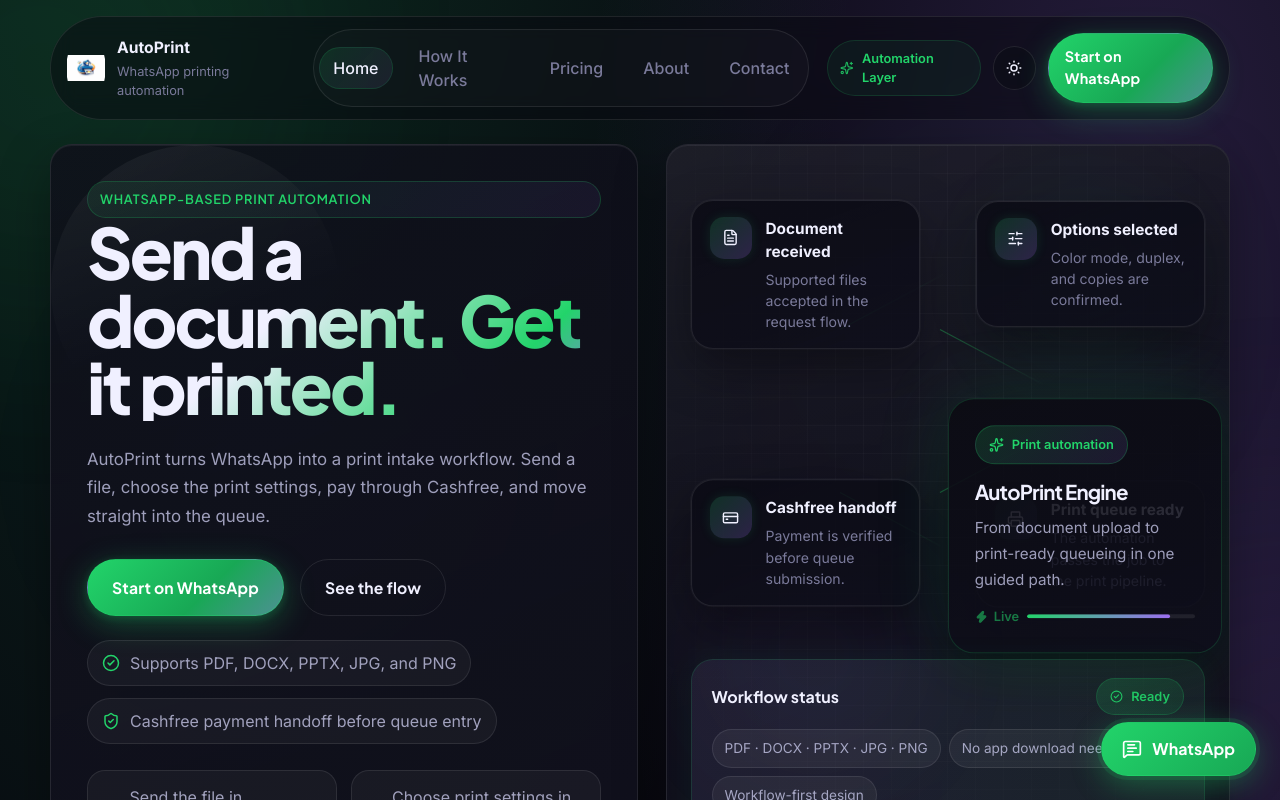
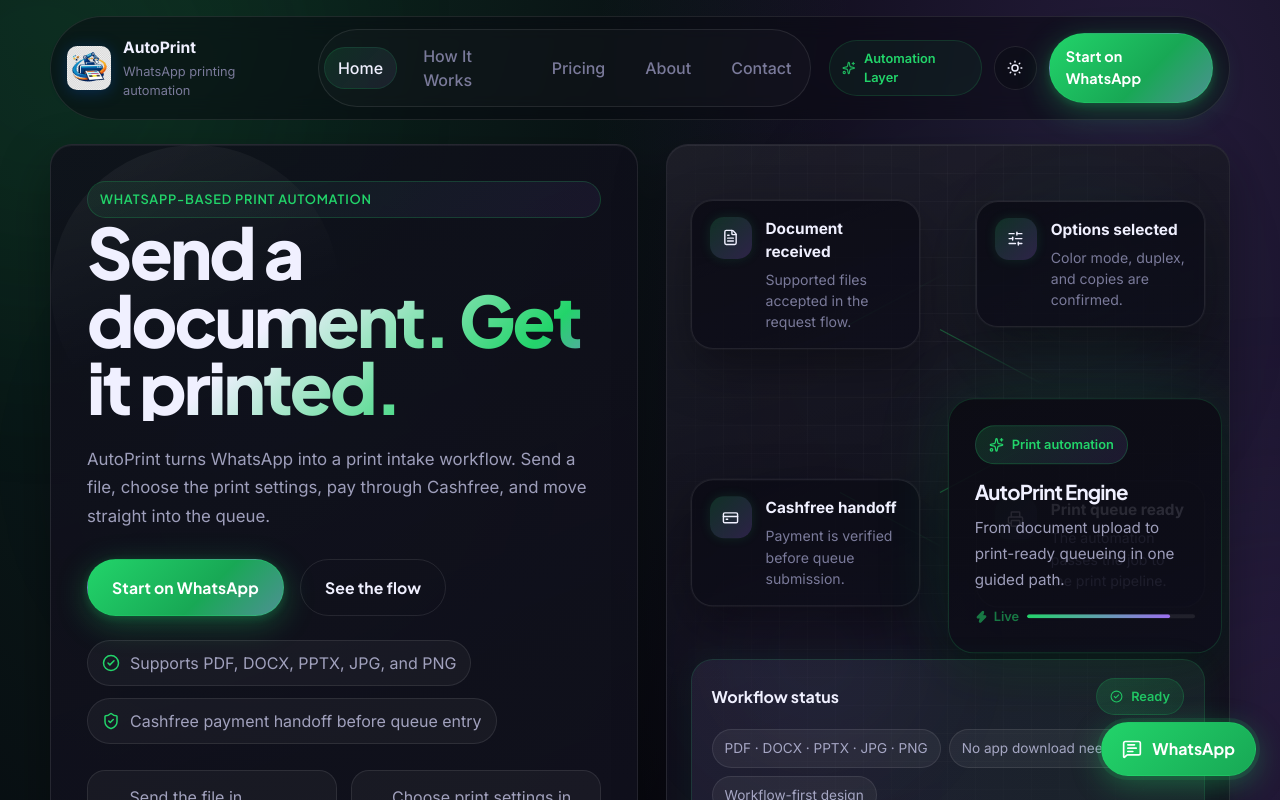
Before and after one commit to autoprintingg-prog/auto-p-website, a React (Vite) app: page / in a window 1280 px wide. Shown: the top 800 px of the page. Built offline with nearby package versions, Linux system fonts and the light colour scheme.

Commit message:
feat: upgrade logo - transparent PNG, larger size, drop-shadow effect

```diff
--- a/src/components/Footer.tsx
+++ b/src/components/Footer.tsx
@@ -11,7 +11,7 @@
         <div className="footer-grid">
           <div className="footer-copy">
             <span className="eyebrow">{footerEyebrow}</span>
-            <img src="/Logo.jpeg" alt={siteName} className="footer-logo" />
+            <img src="/logo.png" alt={siteName} className="footer-logo" />
             <h2>{siteName}</h2>
             <p>{footerDescription}</p>
             <div className="footer-format-row">
--- a/src/components/Navbar.tsx
+++ b/src/components/Navbar.tsx
@@ -34,7 +34,7 @@
       <div className={['navbar', isScrolled ? 'is-scrolled' : ''].join(' ')}>
         <NavLink className="brand" onClick={() => setIsMenuOpen(false)} to="/">
           <img
-            src="/Logo.jpeg"
+            src="/logo.png"
             alt={siteName}
             className="brand-logo"
           />
--- a/src/index.css
+++ b/src/index.css
@@ -1744,19 +1744,27 @@
 }
 
 .brand-logo {
-  width: 38px;
-  height: 38px;
+  width: 44px;
+  height: 44px;
   object-fit: contain;
   border-radius: 10px;
   flex-shrink: 0;
+  filter: drop-shadow(0 2px 8px rgba(0, 100, 255, 0.25));
+  transition: filter 0.3s ease, transform 0.3s ease;
+}
+
+.brand:hover .brand-logo {
+  filter: drop-shadow(0 4px 14px rgba(0, 120, 255, 0.45));
+  transform: scale(1.08);
 }
 
 .footer-logo {
-  width: 56px;
-  height: 56px;
+  width: 72px;
+  height: 72px;
   object-fit: contain;
   border-radius: 14px;
   margin-bottom: 4px;
+  filter: drop-shadow(0 4px 12px rgba(0, 100, 255, 0.2));
 }
 
 .brand-copy {
```
Also changed, not shown: public/logo.png (added).
